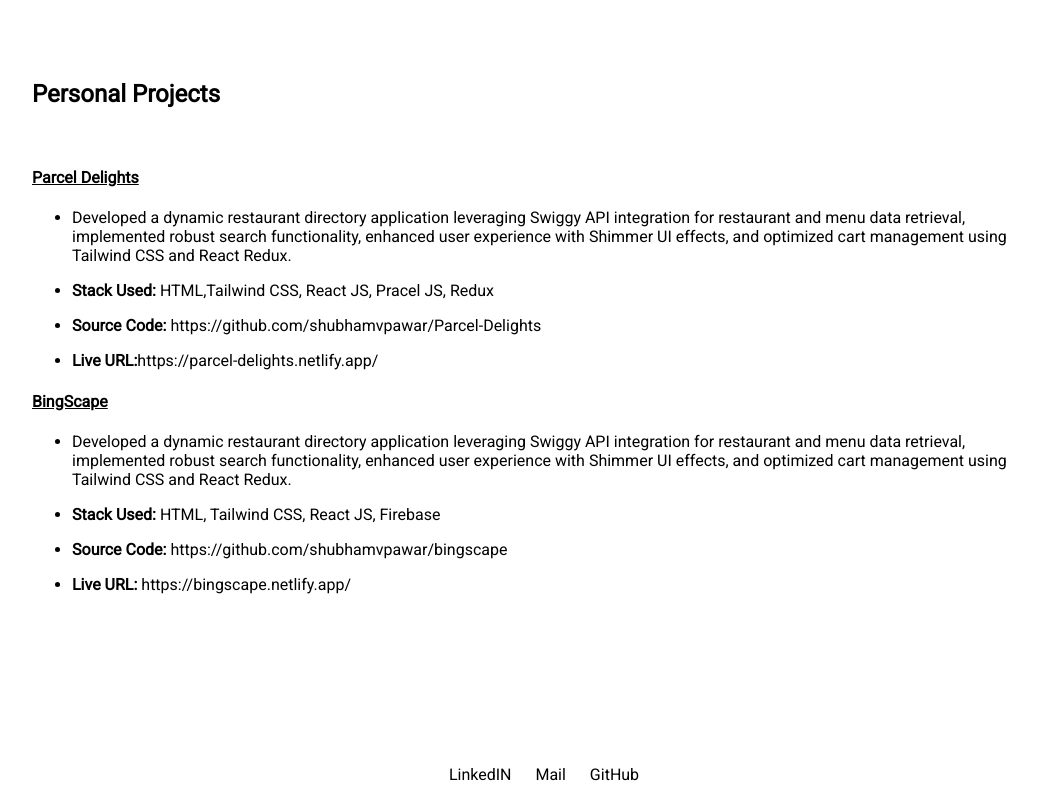
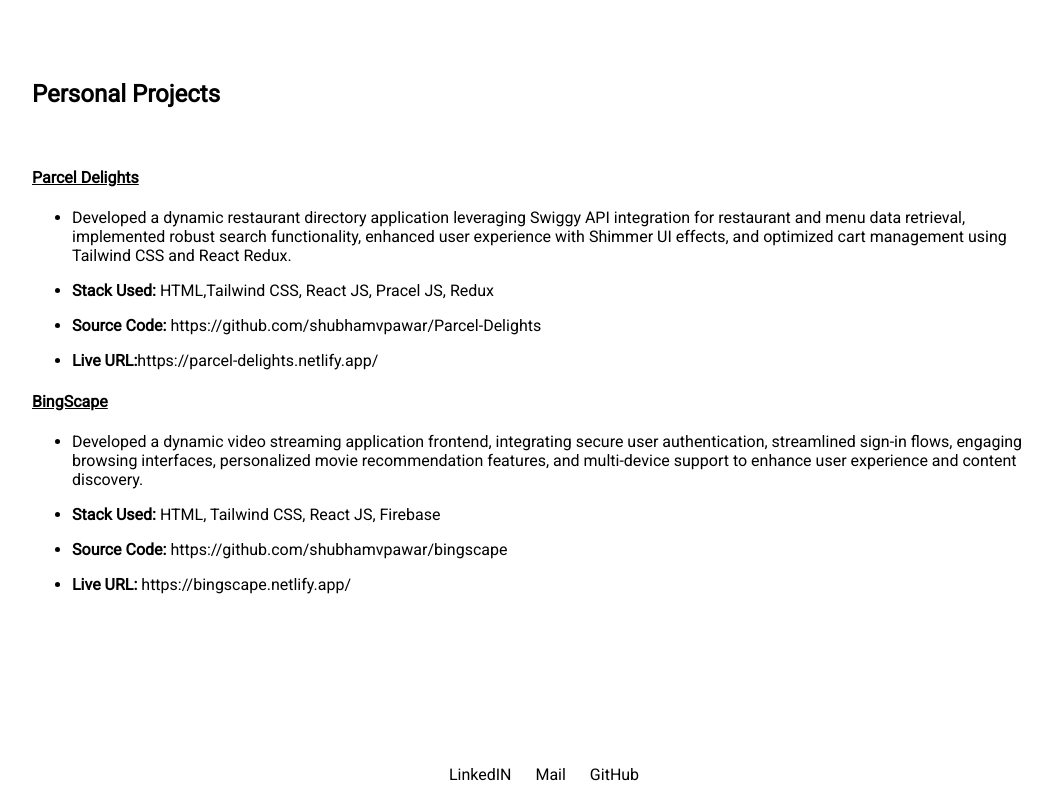
Before and after one commit to shubhamvpawar/portfolio, a plain HTML site: page index.html in a window 1280 px wide. Shown: the part 1187-1987 px from the top of the page, without its empty margins (96-1148 px from the left). Drawn offline with Linux system fonts and the light colour scheme.

Commit message:
Minor changes

```diff
--- a/index.html
+++ b/index.html
@@ -116,10 +116,10 @@
                     <h4 class="h4-heading">BingScape</h4>
                     <ul>
                         <li>
-                            <p>Developed a dynamic restaurant directory application leveraging Swiggy API integration
-                                for restaurant and menu data retrieval, implemented robust search functionality,
-                                enhanced user experience with Shimmer UI effects, and optimized cart management using
-                                Tailwind CSS and React Redux.
+                            <p>Developed a dynamic video streaming application frontend, integrating secure user
+                                authentication, streamlined sign-in flows, engaging browsing interfaces, personalized
+                                movie recommendation features, and multi-device support to enhance user experience and
+                                content discovery.
                             </p>
                         </li>
                         <li>
```
